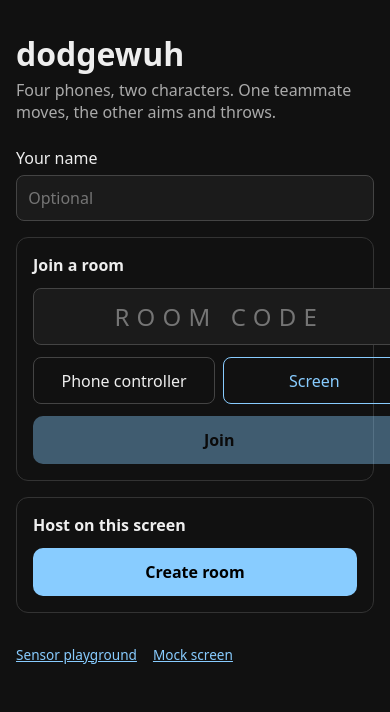
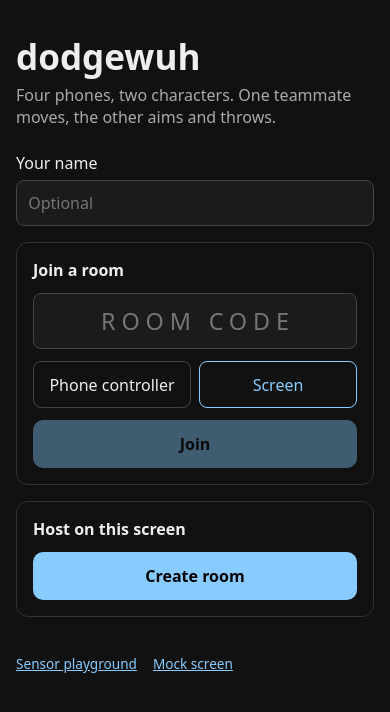
Before and after one commit to kagamiAL/dodgewuh, a Vue app in the folder frontend/: page / in a window 390 px wide. Shown: the top 712 px of the page. Built offline with nearby package versions, Linux system fonts and the light colour scheme.

Commit message:
Made fixes to screen to make it more mobile compatible

```diff
--- a/frontend/src/App.vue
+++ b/frontend/src/App.vue
@@ -3,6 +3,11 @@
 </template>
 
 <style>
+*,
+*::before,
+*::after {
+  box-sizing: border-box;
+}
 html,
 body,
 #app {
@@ -12,4 +17,18 @@ body,
   background: #111;
   color: #eee;
 }
+body {
+  /* Keep text at the author's size when a phone is rotated to landscape. */
+  -webkit-text-size-adjust: 100%;
+  overflow-x: hidden;
+  /* Players shake and swing the phone: a stray swipe must not pull-to-refresh
+     and drop them out of the room mid-round. */
+  overscroll-behavior: none;
+}
+/* Fonts below 16px make iOS Safari zoom the page when a control is focused. */
+input,
+select,
+textarea {
+  font-size: max(1rem, 16px);
+}
 </style>
--- a/frontend/src/controllers/legs/LegsController.vue
+++ b/frontend/src/controllers/legs/LegsController.vue
@@ -258,9 +258,14 @@ onBeforeUnmount(() => {
 <style scoped>
 .legs {
   min-height: 100%;
-  padding: 1.5rem 1rem;
+  padding: 1.5rem max(1rem, env(safe-area-inset-right)) max(1.5rem, env(safe-area-inset-bottom))
+    max(1rem, env(safe-area-inset-left));
   box-sizing: border-box;
   border-top: 6px solid var(--team);
+  overflow-wrap: break-word;
+}
+h1 {
+  font-size: clamp(1.5rem, 8vw, 2rem);
 }
 ol {
   padding-left: 1.2rem;
@@ -271,8 +276,9 @@ ol {
 }
 .start {
   width: 100%;
-  min-height: 120px;
-  font-size: 1.6rem;
+  min-width: 0;
+  min-height: min(120px, 22vh);
+  font-size: clamp(1.25rem, 6vw, 1.6rem);
   font-weight: 700;
   border: 0;
   border-radius: 14px;
@@ -287,13 +293,16 @@ ol {
   align-items: center;
   justify-content: center;
   gap: 1rem;
+  padding: env(safe-area-inset-top) env(safe-area-inset-right) env(safe-area-inset-bottom)
+    env(safe-area-inset-left);
   background: #000;
   touch-action: none;
   user-select: none;
   -webkit-user-select: none;
 }
 .arrow {
-  font-size: 9rem;
+  /* Shrink rather than clip on short/landscape phones. */
+  font-size: min(9rem, 40vh, 45vw);
   line-height: 1;
   color: var(--team);
 }
--- a/frontend/src/views/ArmsPending.vue
+++ b/frontend/src/views/ArmsPending.vue
@@ -35,19 +35,28 @@ onBeforeUnmount(() => {
 
 <style scoped>
 .arms {
-  padding: 1rem;
+  padding: 1rem max(1rem, env(safe-area-inset-right)) max(1rem, env(safe-area-inset-bottom))
+    max(1rem, env(safe-area-inset-left));
+  overflow-wrap: break-word;
+}
+h1 {
+  font-size: clamp(1.5rem, 8vw, 2rem);
 }
 p {
   color: #aaa;
 }
 button {
   width: 100%;
+  min-width: 0;
   min-height: 3rem;
+  padding: 0.5rem 0.75rem;
   font: inherit;
   border: 1px dashed #fb4;
   border-radius: 10px;
   background: transparent;
   color: #fb4;
+  cursor: pointer;
+  -webkit-tap-highlight-color: transparent;
 }
 button.on {
   background: #fb4;
--- a/frontend/src/views/Home.vue
+++ b/frontend/src/views/Home.vue
@@ -91,13 +91,18 @@ const join = () =>
 
 <style scoped>
 .home {
+  width: 100%;
   max-width: 28rem;
   margin: 0 auto;
-  padding: 2rem 1rem;
+  /* Respect notches/rounded corners in landscape (index.html sets viewport-fit=cover). */
+  padding: 2rem max(1rem, env(safe-area-inset-right)) max(2rem, env(safe-area-inset-bottom))
+    max(1rem, env(safe-area-inset-left));
   box-sizing: border-box;
+  overflow-wrap: break-word;
 }
 h1 {
   margin: 0 0 0.25rem;
+  font-size: clamp(1.75rem, 9vw, 2.5rem);
 }
 .lede {
   color: #aaa;
@@ -122,8 +127,21 @@ form {
   display: grid;
   gap: 0.75rem;
 }
+/* Grid/flex children default to min-width:auto, so an input's intrinsic size
+   (default size=20, plus the code field's tracking) would push past the card. */
+.field,
+form,
+.devices,
+.card {
+  min-width: 0;
+}
 input {
+  width: 100%;
+  min-width: 0;
+  max-width: 100%;
   font: inherit;
+  /* <16px makes iOS Safari zoom the page on focus. */
+  font-size: max(1rem, 16px);
   padding: 0.7rem;
   border-radius: 8px;
   border: 1px solid #444;
@@ -131,21 +149,26 @@ input {
   color: inherit;
 }
 .code {
-  font-size: 1.5rem;
-  letter-spacing: 0.3em;
+  font-size: clamp(1.1rem, 6vw, 1.5rem);
+  letter-spacing: clamp(0.12em, 1.5vw, 0.3em);
+  /* The trailing letter-space would otherwise push the text off-centre. */
+  text-indent: clamp(0.12em, 1.5vw, 0.3em);
   text-transform: uppercase;
   text-align: center;
 }
 .devices {
   display: grid;
-  grid-template-columns: 1fr 1fr;
+  grid-template-columns: repeat(auto-fit, minmax(8.5rem, 1fr));
   gap: 0.5rem;
 }
 .devices label {
+  min-width: 0;
   padding: 0.7rem;
   border: 1px solid #444;
   border-radius: 8px;
   text-align: center;
+  cursor: pointer;
+  -webkit-tap-highlight-color: transparent;
 }
 .devices label.on {
   border-color: #8cf;
@@ -154,9 +177,17 @@ input {
 .devices input {
   position: absolute;
   opacity: 0;
+  width: 0;
+  pointer-events: none;
+}
+/* Keyboard focus is invisible once the radio itself is hidden. */
+.devices label:focus-within {
+  outline: 2px solid #8cf;
+  outline-offset: 2px;
 }
 button {
   width: 100%;
+  min-width: 0;
   min-height: 3rem;
   font: inherit;
   font-weight: 700;
@@ -164,20 +195,34 @@ button {
   border-radius: 10px;
   background: #8cf;
   color: #000;
+  cursor: pointer;
+  -webkit-tap-highlight-color: transparent;
 }
 button:disabled {
   opacity: 0.4;
+  cursor: default;
 }
 .error {
   color: #f77;
 }
 .dev {
   display: flex;
+  flex-wrap: wrap;
   gap: 1rem;
   margin-top: 2rem;
   font-size: 0.85rem;
 }
 .dev a {
   color: #8cf;
+  /* Comfortable tap target without changing the layout much. */
+  padding: 0.35rem 0;
+}
+@media (max-width: 22rem) {
+  .home {
+    padding-top: 1.25rem;
+  }
+  .card {
+    padding: 0.75rem;
+  }
 }
 </style>
--- a/frontend/src/views/Lobby.vue
+++ b/frontend/src/views/Lobby.vue
@@ -70,7 +70,9 @@ function command(type: 'match.start' | 'match.reset' | 'match.rematch'): void {
 
 <style scoped>
 .lobby {
-  width: min(30rem, calc(100vw - 2rem));
+  /* 100% so the overlay's own safe-area padding is respected; 100vw would
+     ignore it and sit under a notch in landscape. */
+  width: min(30rem, 100%);
   padding: 1.25rem;
   border-radius: 14px;
   background: rgba(10, 12, 16, 0.88);
@@ -86,8 +88,10 @@ header {
 }
 .code {
   margin: 0.25rem 0 1rem;
-  font: 700 3rem ui-monospace, monospace;
+  font: 700 clamp(2rem, 13vw, 3rem) / 1.1 ui-monospace, monospace;
   letter-spacing: 0.2em;
+  text-indent: 0.2em;
+  overflow-wrap: anywhere;
 }
 .seats {
   list-style: none;
@@ -98,7 +102,7 @@ header {
 }
 .seats li {
   display: grid;
-  grid-template-columns: 5.5rem 1fr auto;
+  grid-template-columns: minmax(0, 5.5rem) minmax(0, 1fr) minmax(0, auto);
   gap: 0.5rem;
   align-items: center;
   padding: 0.55rem 0.75rem;
@@ -106,8 +110,18 @@ header {
   border-radius: 6px;
   background: #1a1d22;
 }
+/* Below ~380px the three columns stop fitting side by side. */
+@media (max-width: 24rem) {
+  .seats li {
+    grid-template-columns: minmax(0, 1fr) minmax(0, auto);
+  }
+  .state {
+    grid-column: 1 / -1;
+  }
+}
 .slot {
   font-weight: 700;
+  white-space: nowrap;
 }
 .who {
   overflow: hidden;
@@ -115,6 +129,7 @@ header {
   white-space: nowrap;
 }
 .state {
+  min-width: 0;
   font-size: 0.85rem;
   color: #aaa;
 }
@@ -140,12 +155,15 @@ header {
 }
 button {
   min-height: 2.75rem;
+  padding: 0.5rem 0.75rem;
   font: inherit;
   font-weight: 700;
   border: 0;
   border-radius: 10px;
   background: #8cf;
   color: #000;
+  cursor: pointer;
+  -webkit-tap-highlight-color: transparent;
 }
 button:disabled {
   opacity: 0.4;
--- a/frontend/src/views/NotMerged.vue
+++ b/frontend/src/views/NotMerged.vue
@@ -7,6 +7,12 @@
 
 <style scoped>
 .placeholder {
-  padding: 2rem;
+  padding: 2rem max(1rem, env(safe-area-inset-right)) 2rem max(1rem, env(safe-area-inset-left));
+  overflow-wrap: break-word;
+}
+.placeholder a {
+  display: inline-block;
+  padding: 0.5rem 0;
+  color: #8cf;
 }
 </style>
--- a/frontend/src/views/PhoneShell.vue
+++ b/frontend/src/views/PhoneShell.vue
@@ -148,14 +148,22 @@ onBeforeUnmount(() => {
   min-height: 100%;
   box-sizing: border-box;
   border-top: 6px solid var(--team);
+  padding-bottom: env(safe-area-inset-bottom);
+  overflow-x: hidden;
 }
 header {
   display: flex;
+  flex-wrap: wrap;
+  align-items: baseline;
   justify-content: space-between;
-  gap: 1rem;
-  padding: 0.75rem 1rem;
+  gap: 0.25rem 1rem;
+  padding: 0.75rem max(1rem, env(safe-area-inset-right)) 0.75rem max(1rem, env(safe-area-inset-left));
   font-size: 0.9rem;
   background: #181818;
+}
+header > * {
+  min-width: 0;
+  overflow-wrap: anywhere;
 }
 header span:first-child {
   font-family: ui-monospace, monospace;
--- a/frontend/src/views/Screen.vue
+++ b/frontend/src/views/Screen.vue
@@ -120,8 +120,12 @@ onBeforeUnmount(() => {
 <style scoped>
 .screen {
   position: relative;
-  width: 100vw;
+  /* 100vw includes the scrollbar gutter and overflows; 100% matches #app. */
+  width: 100%;
   height: 100vh;
+  /* Mobile browsers size 100vh to the *expanded* toolbar, so the bottom is
+     cut off until the user scrolls. dvh tracks the visible viewport. */
+  height: 100dvh;
   overflow: hidden;
 }
 .game-canvas {
@@ -139,22 +143,24 @@ onBeforeUnmount(() => {
 }
 .hud {
   position: absolute;
-  top: 12px;
+  top: calc(12px + env(safe-area-inset-top));
   left: 50%;
   transform: translateX(-50%);
   display: flex;
-  gap: 1.5rem;
+  gap: clamp(0.75rem, 4vw, 1.5rem);
   align-items: baseline;
-  padding: 0.4rem 1.2rem;
+  max-width: calc(100% - 1.5rem);
+  padding: 0.4rem clamp(0.6rem, 3vw, 1.2rem);
   border-radius: 10px;
   background: rgba(0, 0, 0, 0.55);
   font-variant-numeric: tabular-nums;
+  white-space: nowrap;
 }
 .score {
-  font: 700 2rem system-ui, sans-serif;
+  font: 700 clamp(1.4rem, 7vw, 2rem) system-ui, sans-serif;
 }
 .clock {
-  font-size: 1.4rem;
+  font-size: clamp(1rem, 5vw, 1.4rem);
 }
 .clock small {
   color: #aaa;
@@ -175,18 +181,28 @@ onBeforeUnmount(() => {
   position: absolute;
   inset: 0;
   display: grid;
-  place-items: center;
+  /* start, not center: on a phone the lobby is taller than the viewport, and
+     .screen clips it. Scroll instead of hiding the host buttons. */
+  align-content: center;
+  align-content: safe center;
+  justify-items: center;
+  overflow-y: auto;
+  -webkit-overflow-scrolling: touch;
+  padding: calc(1rem + env(safe-area-inset-top)) env(safe-area-inset-right)
+    calc(1rem + env(safe-area-inset-bottom)) env(safe-area-inset-left);
   background: rgba(0, 0, 0, 0.25);
 }
 .connection {
   position: absolute;
-  bottom: 12px;
+  bottom: calc(12px + env(safe-area-inset-bottom));
   left: 50%;
   transform: translateX(-50%);
+  max-width: calc(100% - 1.5rem);
   margin: 0;
   padding: 0.5rem 1rem;
   border-radius: 8px;
   background: #522;
+  text-align: center;
 }
 .connection a {
   color: #8cf;
@@ -196,6 +212,8 @@ onBeforeUnmount(() => {
   inset: 0;
   margin: auto;
   height: fit-content;
+  padding: 0 1rem;
   text-align: center;
+  overflow-wrap: break-word;
 }
 </style>
```
